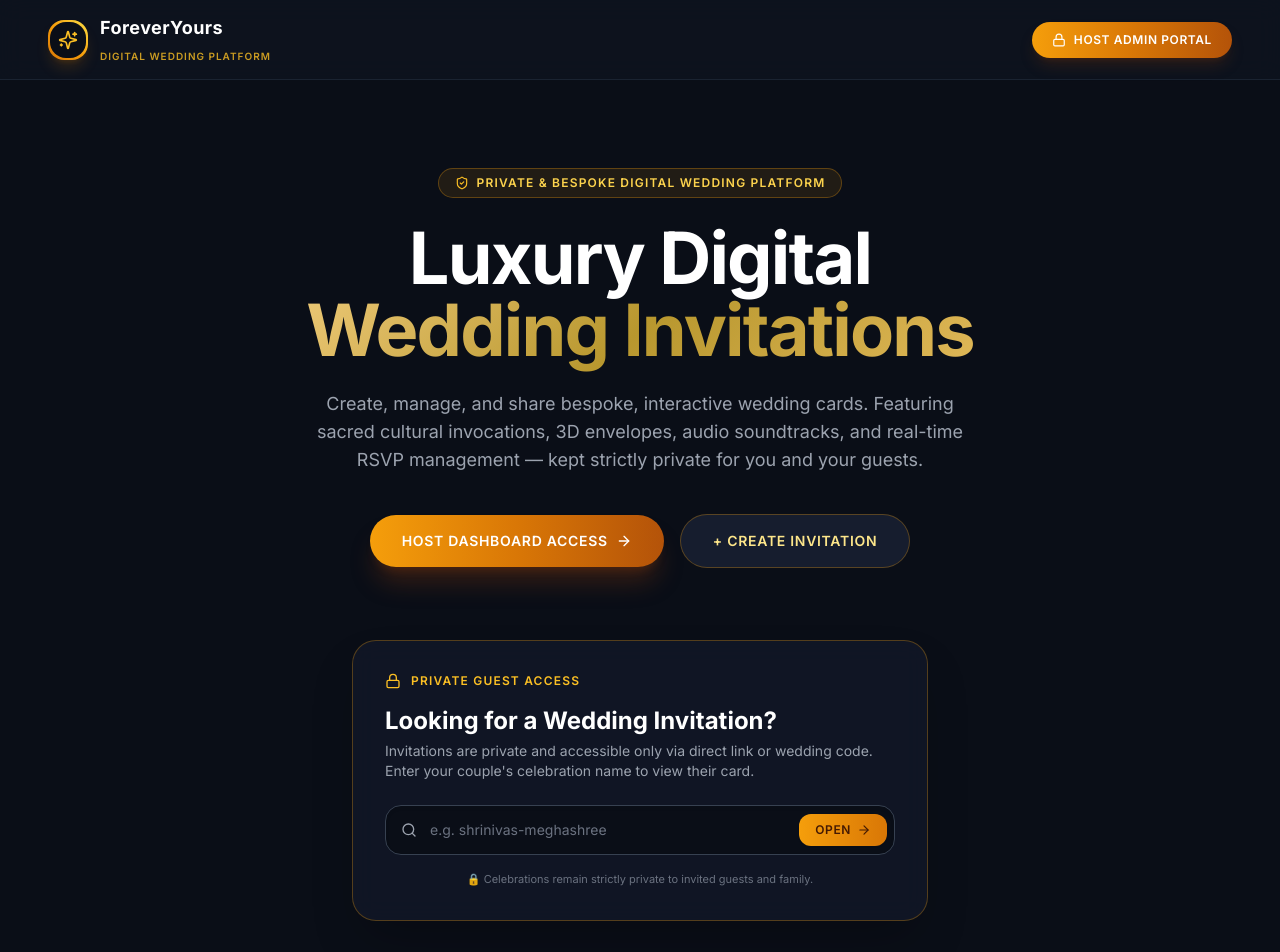
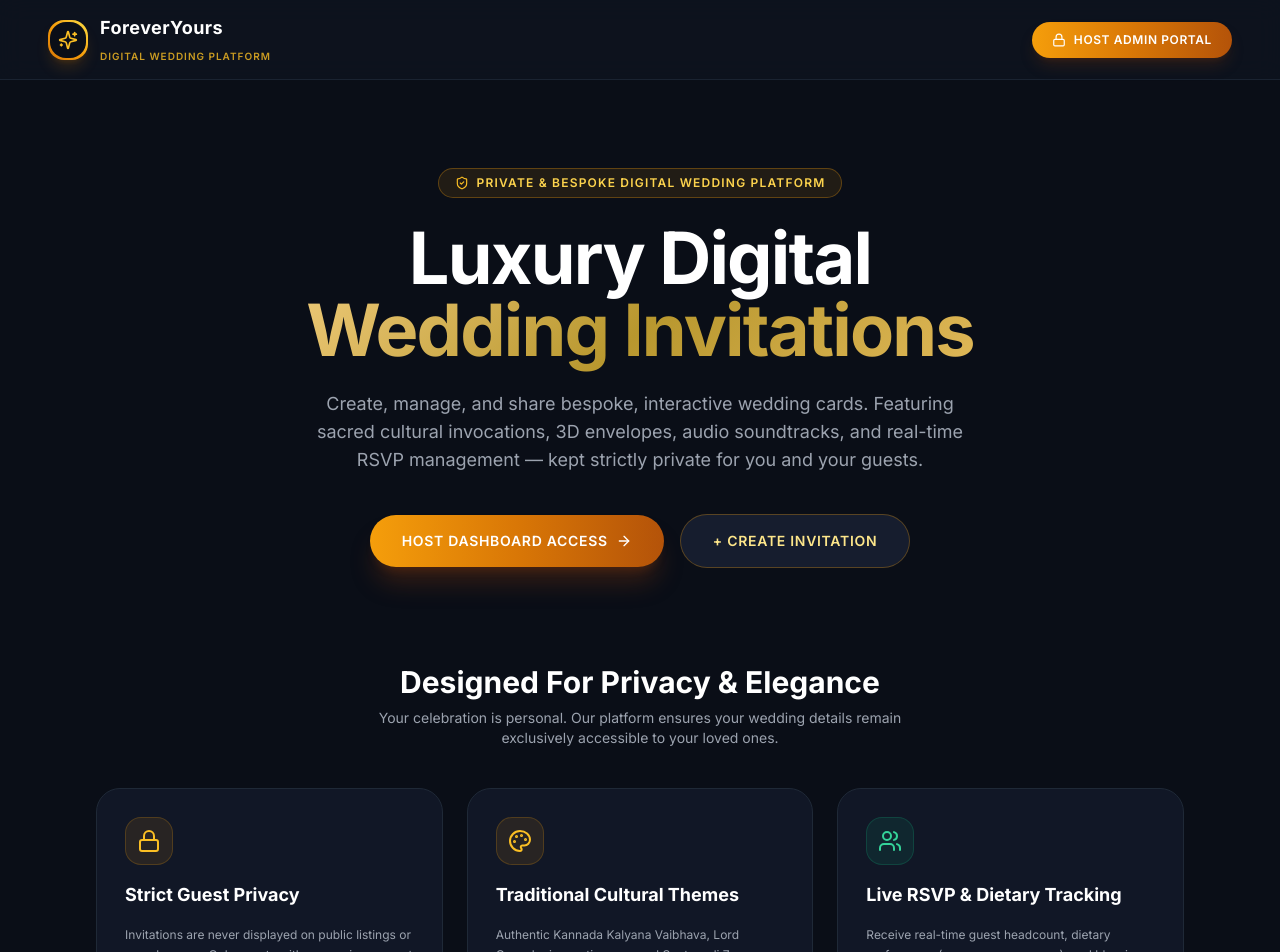
Before and after one commit to catzxappu-wq/wedding-platform, a Next.js app: page / in a window 1280 px wide. Shown: the top 952 px of the page. Built offline with nearby package versions, Linux system fonts and the light colour scheme; a web font is replaced by a local one.

Commit message:
fix: remove all public mentions and lookup input containing shrinivas-meghashree from homepage

```diff
--- a/src/app/page.tsx
+++ b/src/app/page.tsx
@@ -14,7 +14,6 @@ import {
   Music,
   Share2,
 } from "lucide-react";
-import PrivateInvitationLookup from "@/components/public/PrivateInvitationLookup";
 
 export const dynamic = "force-dynamic";
 export const revalidate = 0;
@@ -85,11 +84,6 @@ export default function HomePage() {
               <span>+ Create Invitation</span>
             </Link>
           </div>
-        </div>
-
-        {/* Private Invitation Guest Lookup Box */}
-        <div className="pt-2">
-          <PrivateInvitationLookup />
         </div>
 
         {/* Platform Features Grid */}
--- a/src/components/public/PrivateInvitationLookup.tsx
+++ /dev/null
@@ -1,86 +0,0 @@
-"use client";
-
-import React, { useState } from "react";
-import { useRouter } from "next/navigation";
-import { Search, ArrowRight, Lock } from "lucide-react";
-
-export default function PrivateInvitationLookup() {
-  const [slug, setSlug] = useState("");
-  const [error, setError] = useState("");
-  const router = useRouter();
-
-  const handleLookup = (e: React.FormEvent) => {
-    e.preventDefault();
-    setError("");
-
-    let cleaned = slug.trim().toLowerCase();
-    if (!cleaned) {
-      setError("Please enter a wedding link or code.");
-      return;
-    }
-
-    // If user pasted a full URL like https://.../invite/couple-name or /invite/couple-name
-    if (cleaned.includes("/invite/")) {
-      const parts = cleaned.split("/invite/");
-      cleaned = parts[parts.length - 1].split("/")[0].split("?")[0].split("#")[0];
-    } else {
-      cleaned = cleaned.replace(/^https?:\/\/[^\/]+\/?/, "").replace(/^\//, "");
-    }
-
-    if (!cleaned) {
-      setError("Please enter a valid wedding invitation name.");
-      return;
-    }
-
-    router.push(`/invite/${cleaned}`);
-  };
-
-  return (
-    <div className="w-full max-w-xl mx-auto p-6 sm:p-8 rounded-3xl bg-[#111726]/90 border border-amber-500/30 backdrop-blur-md shadow-2xl space-y-4">
-      <div className="flex items-center gap-2.5 text-amber-400">
-        <Lock className="w-4 h-4" />
-        <span className="text-xs uppercase tracking-widest font-semibold font-sans">
-          Private Guest Access
-        </span>
-      </div>
-
-      <div className="space-y-1">
-        <h3 className="text-xl sm:text-2xl font-serif font-bold text-white">
-          Looking for a Wedding Invitation?
-        </h3>
-        <p className="text-xs sm:text-sm text-gray-400 leading-relaxed">
-          Invitations are private and accessible only via direct link or wedding code. Enter your couple's celebration name to view their card.
-        </p>
-      </div>
-
-      <form onSubmit={handleLookup} className="space-y-3 pt-2">
-        <div className="relative flex items-center">
-          <Search className="w-4 h-4 text-gray-400 absolute left-4 pointer-events-none" />
-          <input
-            type="text"
-            value={slug}
-            onChange={(e) => {
-              setSlug(e.target.value);
-              if (error) setError("");
-            }}
-            placeholder="e.g. shrinivas-meghashree"
-            className="w-full pl-11 pr-28 py-3.5 rounded-2xl bg-[#0A0E17] border border-gray-700 focus:border-amber-400 text-sm text-white placeholder-gray-500 outline-none transition-all shadow-inner"
-          />
-          <button
-            type="submit"
-            className="absolute right-2 px-4 py-2 rounded-xl bg-gradient-to-r from-amber-500 to-amber-600 hover:from-amber-600 hover:to-amber-700 text-amber-950 font-semibold text-xs tracking-wider uppercase transition-all shadow-sm flex items-center gap-1.5 cursor-pointer"
-          >
-            <span>Open</span>
-            <ArrowRight className="w-3.5 h-3.5" />
-          </button>
-        </div>
-
-        {error && <p className="text-xs text-rose-400 pl-1">{error}</p>}
-
-        <p className="text-[11px] text-gray-500 text-center pt-1">
-          🔒 Celebrations remain strictly private to invited guests and family.
-        </p>
-      </form>
-    </div>
-  );
-}
```
